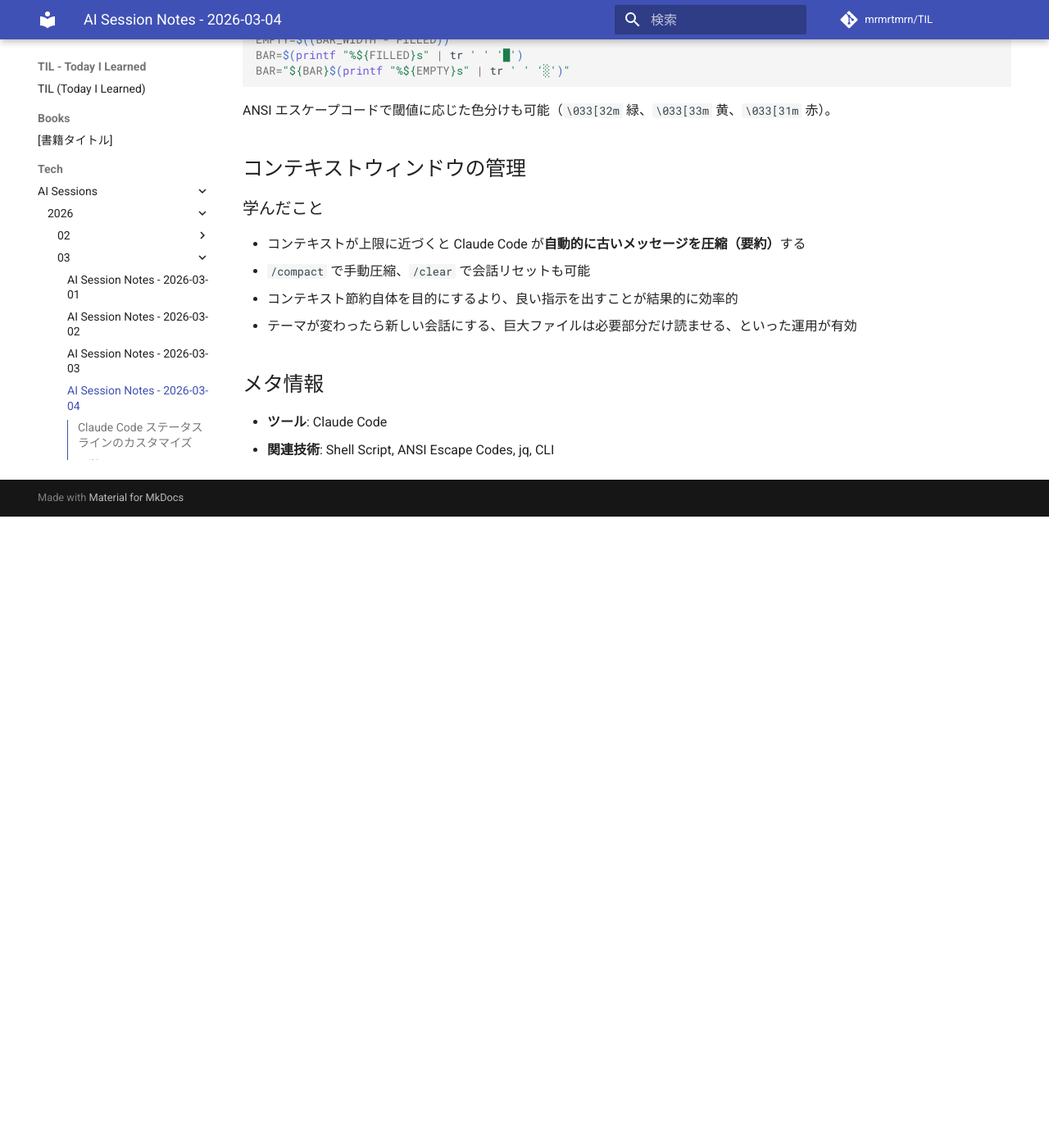
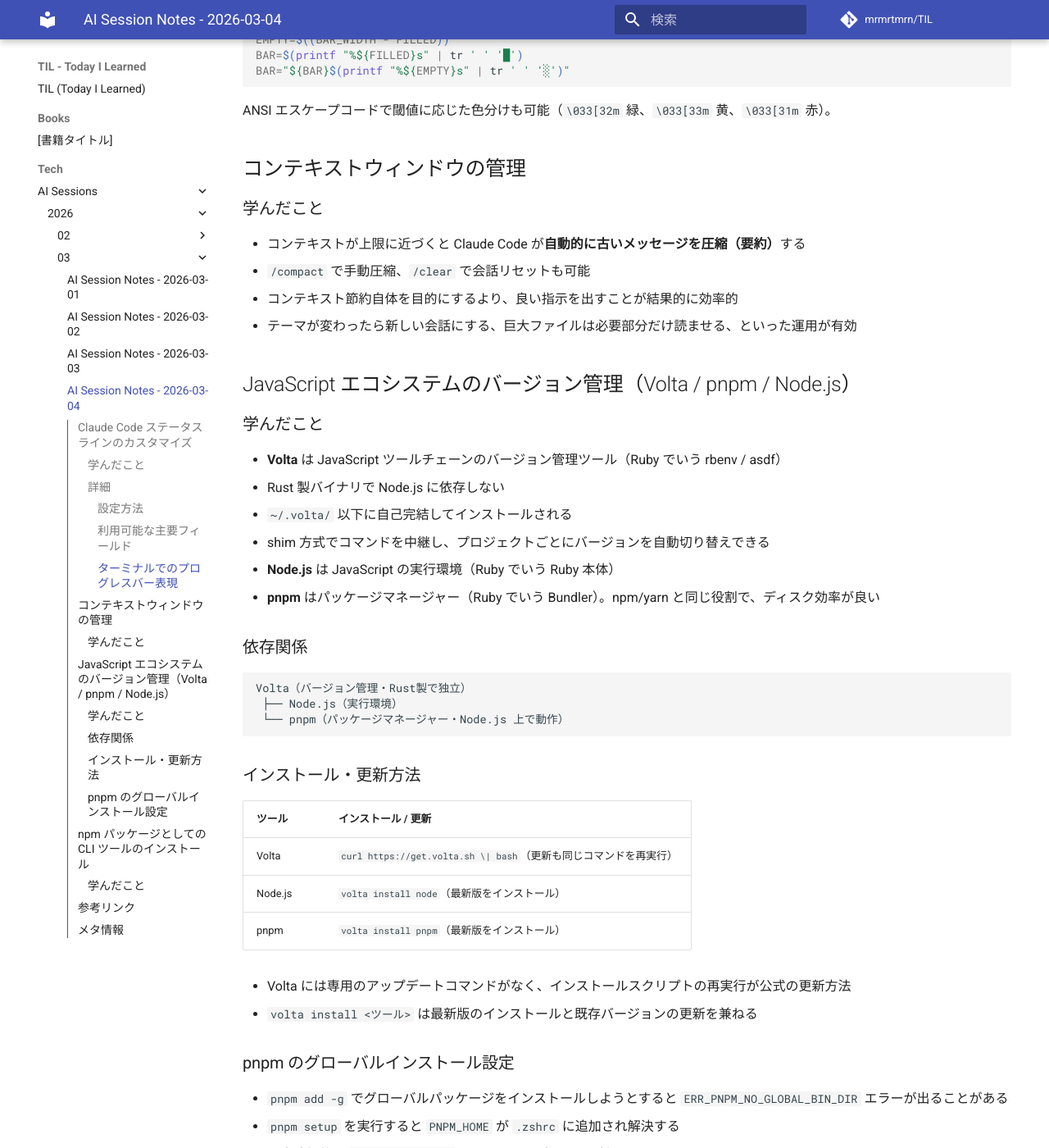
Before and after one commit to mrmrtmrn/TIL, an MkDocs documentation site: the page built from docs/Tech/AI-Sessions/2026/03/2026-03-04.md, in a window 1280 px wide and 1400 px high, scrolled down 1114 px. Shown: the whole window at 82% size. Built offline with MkDocs 1.6.1 and Material for MkDocs 9.7.7, drawn with Linux system fonts in a browser that asks for light colours; comment, search, counter and statistics services are not loaded; before the commit the page ends 1744 px from its top, so only the background shows below that; some of the changed text lies outside the part shown.

Commit message:
feat: 2026-03-04 の AI セッションノートを追加
- JavaScript エコシステムのバージョン管理（Volta / pnpm / Node.js）
- npm パッケージとしての CLI ツールのインストール

````diff
--- a/docs/Tech/AI-Sessions/2026/03/2026-03-04.md
+++ b/docs/Tech/AI-Sessions/2026/03/2026-03-04.md
@@ -55,7 +55,56 @@
 - コンテキスト節約自体を目的にするより、良い指示を出すことが結果的に効率的
 - テーマが変わったら新しい会話にする、巨大ファイルは必要部分だけ読ませる、といった運用が有効
 
+## JavaScript エコシステムのバージョン管理（Volta / pnpm / Node.js）
+
+### 学んだこと
+
+- **Volta** は JavaScript ツールチェーンのバージョン管理ツール（Ruby でいう rbenv / asdf）
+  - Rust 製バイナリで Node.js に依存しない
+  - `~/.volta/` 以下に自己完結してインストールされる
+  - shim 方式でコマンドを中継し、プロジェクトごとにバージョンを自動切り替えできる
+- **Node.js** は JavaScript の実行環境（Ruby でいう Ruby 本体）
+- **pnpm** はパッケージマネージャー（Ruby でいう Bundler）。npm/yarn と同じ役割で、ディスク効率が良い
+
+### 依存関係
+
+```
+Volta（バージョン管理・Rust製で独立）
+ ├── Node.js（実行環境）
+ └── pnpm（パッケージマネージャー・Node.js 上で動作）
+```
+
+### インストール・更新方法
+
+| ツール | インストール / 更新 |
+|--------|-------------------|
+| Volta | `curl https://get.volta.sh \| bash`（更新も同じコマンドを再実行） |
+| Node.js | `volta install node`（最新版をインストール） |
+| pnpm | `volta install pnpm`（最新版をインストール） |
+
+- Volta には専用のアップデートコマンドがなく、インストールスクリプトの再実行が公式の更新方法
+- `volta install <ツール>` は最新版のインストールと既存バージョンの更新を兼ねる
+
+### pnpm のグローバルインストール設定
+
+- `pnpm add -g` でグローバルパッケージをインストールしようとすると `ERR_PNPM_NO_GLOBAL_BIN_DIR` エラーが出ることがある
+- `pnpm setup` を実行すると `PNPM_HOME` が `.zshrc` に追加され解決する
+- 設定追加後は `source ~/.zshrc` でシェルの再読み込みが必要
+
+## npm パッケージとしての CLI ツールのインストール
+
+### 学んだこと
+
+- CLI ツールが npm パッケージとして配布されている場合、`npm i -g` / `pnpm add -g` / `yarn global add` のいずれでもインストールできる
+- 例: OpenAI Codex CLI は `pnpm add -g @openai/codex` または `brew install --cask codex` でインストール可能
+
+## 参考リンク
+
+- [Volta 公式サイト](https://volta.sh/)
+- [Volta ドキュメント](https://docs.volta.sh/guide/)
+- [OpenAI Codex CLI - GitHub](https://github.com/openai/codex)
+
 ## メタ情報
 
 - **ツール**: Claude Code
-- **関連技術**: Shell Script, ANSI Escape Codes, jq, CLI
+- **関連技術**: Shell Script, ANSI Escape Codes, jq, CLI, Volta, Node.js, pnpm, JavaScript
````
